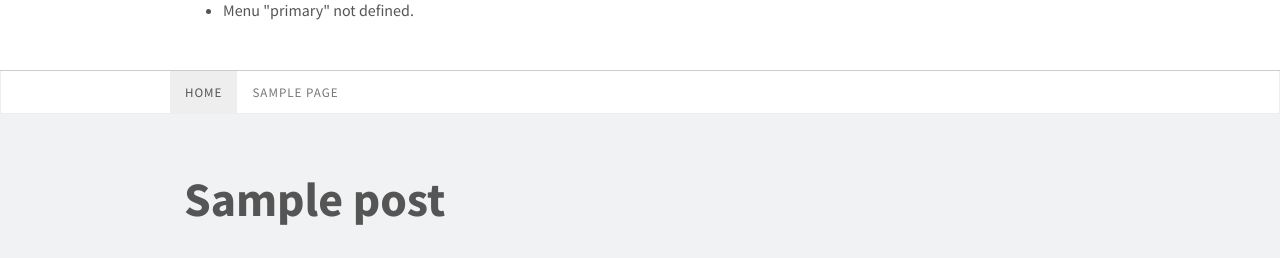
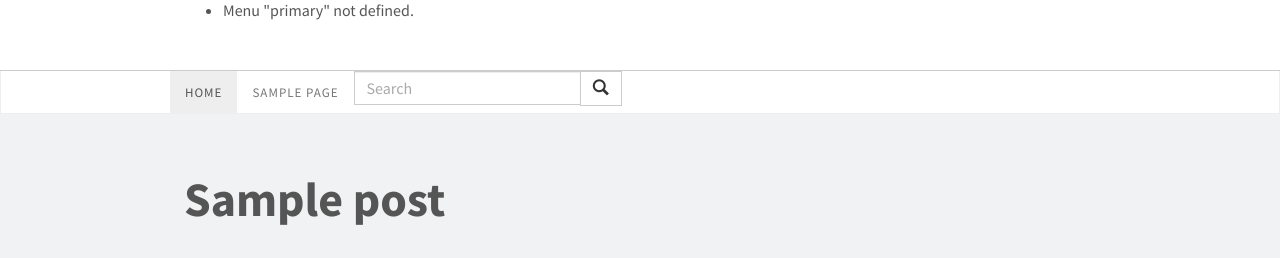
Before and after one commit to hoelbing/campusmedienjenawptheme, a WordPress theme: template cmwp/page.php in a window 1280 px wide. Shown: the top 258 px of the page. Run offline with PHP 8.4 and a stand-in for WordPress, Linux system fonts and the light colour scheme; the site name, menu and one post (Sample post) are stand-ins, and other content is empty; some libraries are stand-ins or nearby versions.

Commit message:
Header: bilder entfernt und such-feld eingefügt
Signed-off-by: Carsten Hoelbing <carsten@hoelbing.net>

```diff
--- a/cmwp/header.php
+++ b/cmwp/header.php
@@ -113,18 +113,20 @@
 					}
 
 					$preMenuLinkBlogImage = '';
+					/*
 					switch_to_blog($blogId);
 						debug_to_console(get_theme_mod( 'themeslug_logo' ));
 						if (get_theme_mod( 'themeslug_logo')) {
 							$preMenuLinkBlogImage = '<img src="' . esc_url( get_theme_mod( 'themeslug_logo' ) ) . '" class="blog-image" alt="' . esc_attr( get_bloginfo( 'name', 'display' ) ) . '">';
 						}
 					restore_current_blog();
+					*/
 
 					$title = $menu_item->title;
 					$url = $menu_item->url;
 					$activeClass = $currentBlogID === $blogId ? ' active' : ''; // use blog id
 
-					$menu_list .= '<li class="blog-' . $blogSlug . $activeClass . '"><a href="' . $url . '">' . $preMenuLinkBlogImage  . $title . '</a></li>';
+					$menu_list .= '<li class="blog-' . $blogSlug . $activeClass . '"><a href="' . $url . '">' /*. $preMenuLinkBlogImage */ . $title . '</a></li>';
 				}
 				$menu_list .= '</ul>';
 			} else {
@@ -133,39 +135,44 @@
 
 			echo $menu_list;
 
-			/*wp_nav_menu( array('container' => false,
-										 'theme_location' => 'primary',
-										 'menu_class' => 'nav navbar-nav',
-									     'depth' => 1,
-										 'link_before' => $preMenuLinkBlogImage) ); */
 			?>
-
-               <?php /*
-                    foreach ($blogArray as $blog) {
-                        $blogID = $blog['blog_id'];
-
-						$currentClass = ($blogID == $currentBlogID) ? 'current' : '' ;
-                        if ($blogID != 1) {
-                            echo '<li><a class="' . $currentClass . '" href="' . get_blog_details($blogID) -> siteurl . '">' . get_blog_details($blogID) -> blogname . '</a></li>';
-                        } else {
-							echo '<li><a class="' . $currentClass . ' visible-xs" href="' . get_blog_details($blogID) -> siteurl . '">' . get_blog_details($blogID) -> blogname . '</a></li>';
-						}
-                    }
-                */
-		?>
-        <section><!--/.navbar-collapse -->
+        </section><!--/.navbar-collapse -->
     </div>
 </nav>
 
 
 	<!-- LOWER NAVBAR -->
-<nav class="navbar navbar-default navbar-lower hidden-xs" role="navigation">
+	<nav class="navbar navbar-default navbar-lower hidden-xs"
+		role="navigation">
 		<div class="container">
 			<div class="collapse navbar-collapse collapse-buttons">
 				<section class="navbar-header">
-				<?php wp_nav_menu( array('container' => false,
+				<div class="row">
+					<div class="pull-left">
+				<?php
+				wp_nav_menu ( array (
+						'container' => false,
 						'theme_location' => 'secondary',
-										 'menu_class' => 'nav navbar-nav') ); ?>
+						'menu_class' => 'nav navbar-nav'
+				) );
+				?>
+					</div>
+					<div class="pull-right">
+						<form action="<?php echo home_url('/'); ?>" method="get" class="form-inline">
+							<!--		    <fieldset> -->
+							<div class="input-group search-form">
+								<input type="search" name="s" id="search" placeholder="Search"
+									value="<?php the_search_query(); ?>" class="form-control"
+									title="Search" /> <span class="input-group-btn">
+									<button type="submit" id="search-btn" class="btn btn-default">
+										<span class="glyphicon glyphicon-search gi-1-4x"></span>
+									</button>
+								</span>
+							</div>
+							<!--		    </fieldset> -->
+						</form>
+					</div>
+				</div>
 				</section>
 			</div>
 		</div>
```
Lines whose indentation alone changed are shown as unchanged.
